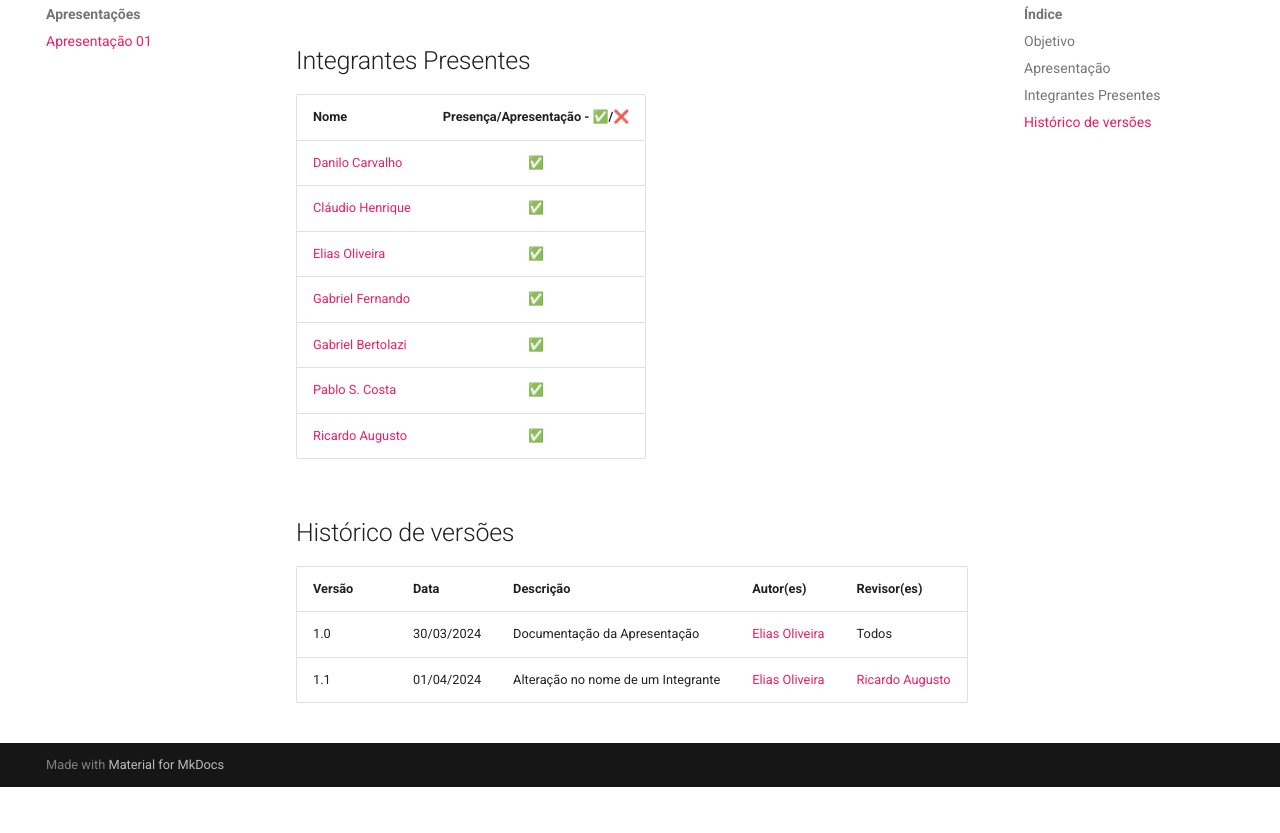
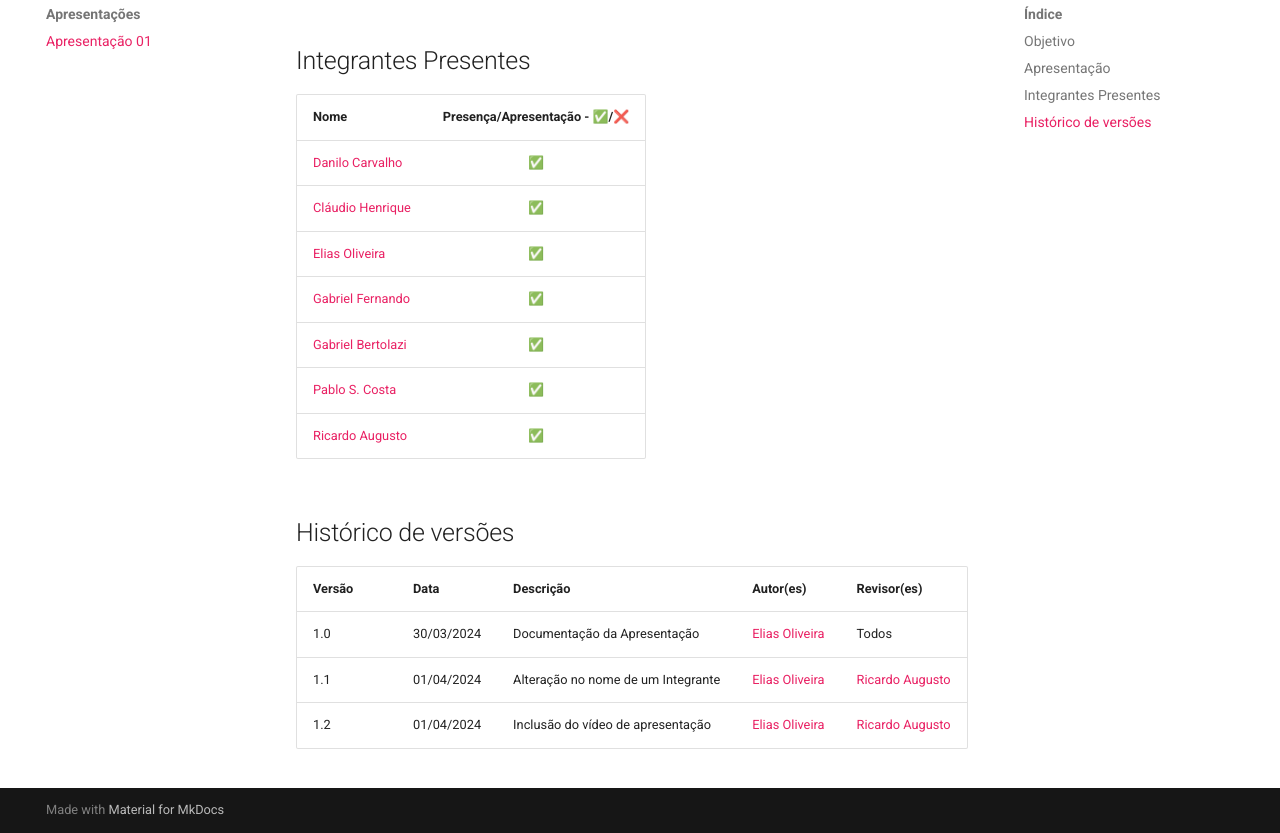
Before and after one commit to Requisitos-de-Software/2024.1-Serasa, an MkDocs documentation site: the page built from docs/Apresentações/Apresentação_01.md, in a window 1280 px wide and 900 px high, scrolled down 673 px, cut to the strip 67-900 px from the top of the window. Built offline with MkDocs 1.6.1 and Material for MkDocs 9.7.7, drawn with Linux system fonts in a browser that asks for light colours; comment, search, counter and statistics services are not loaded; before the commit the page ends 1527 px from its top, so only the background shows below that.

Commit message:
add new version history

```diff
--- a/docs/Apresentações/Apresentação_01.md
+++ b/docs/Apresentações/Apresentação_01.md
@@ -28,3 +28,4 @@ Versão |   Data  | Descrição | Autor(es) | Revisor(es)
 ------ | ---- | ------ | ---------- | ----------
 1.0 | 30/03/2024 | Documentação da Apresentação | [Elias Oliveira](https://github.com/EliasOliver21) | Todos
 1.1 | 01/04/2024 | Alteração no nome de um Integrante| [Elias Oliveira](https://github.com/EliasOliver21) | [Ricardo Augusto](https://github.com/avmricardo)
+1.2 | 01/04/2024 | Inclusão do vídeo de apresentação| [Elias Oliveira](https://github.com/EliasOliver21) | [Ricardo Augusto](https://github.com/avmricardo)
```
